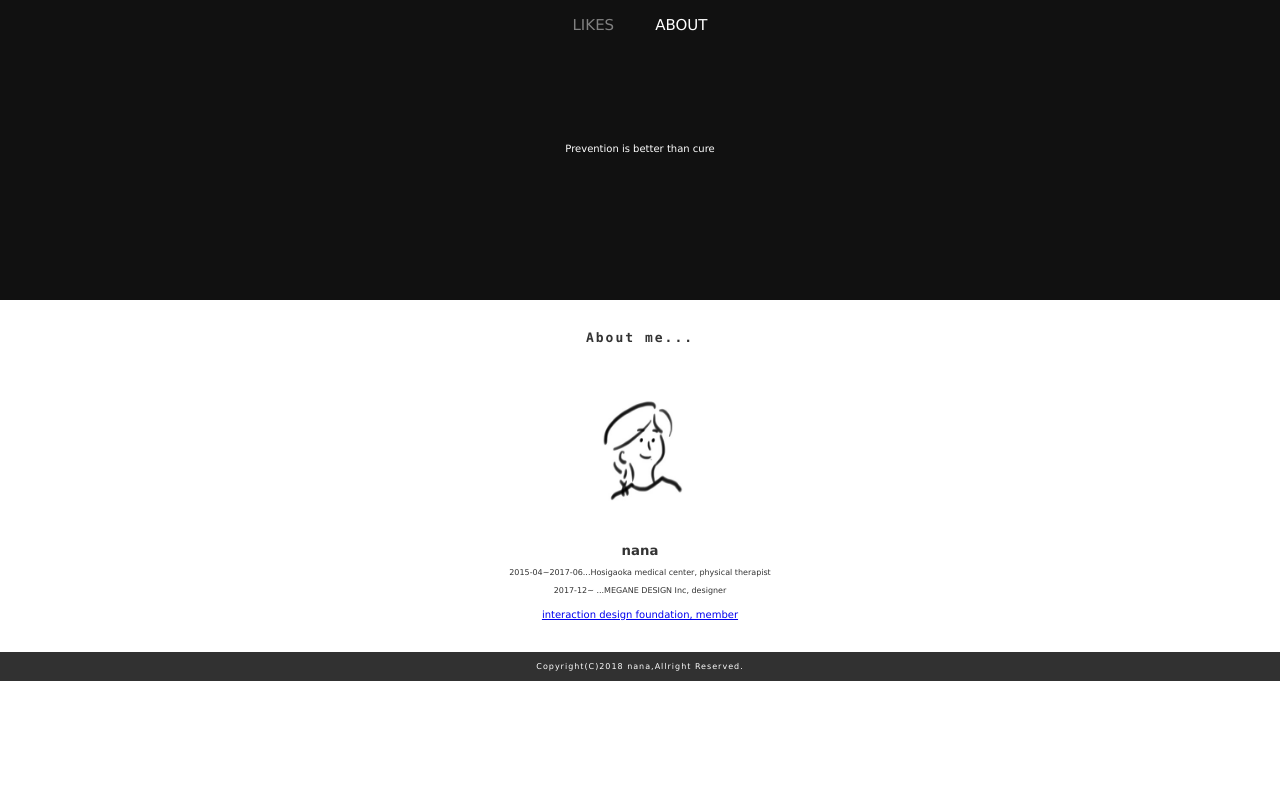
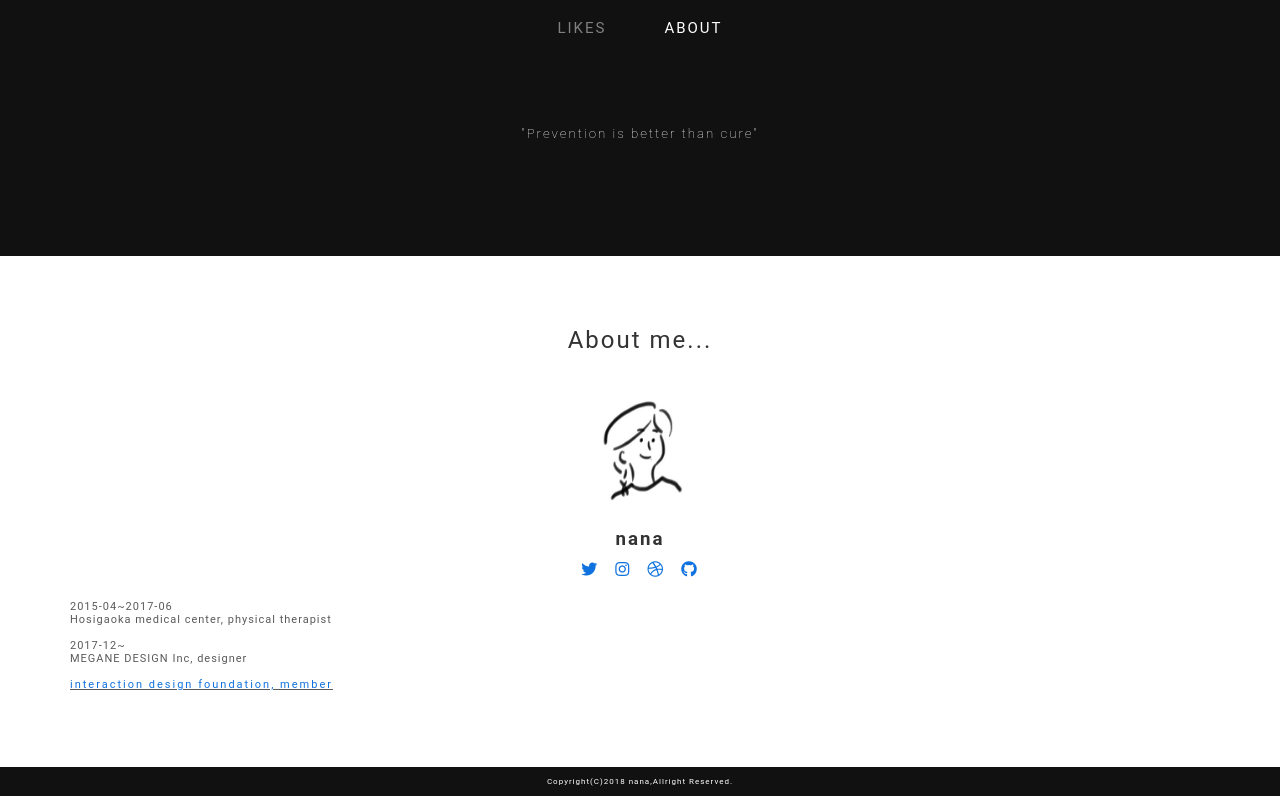
Before and after one commit to nana42352/nana42352.github.io, a plain HTML site: page myportfolio/about.html in a window 1280 px wide. Drawn offline with Linux system fonts and the light colour scheme.

Commit message:
update layout and add sns acounts

```diff
--- a/myportfolio/about.html
+++ b/myportfolio/about.html
@@ -30,31 +30,41 @@ h1 {
       </li>
     </ul>
   </nav>
-  <p>Prevention is better than cure</p>
 </header>
+<main>
+  <div class="greetings">
+    <h5>"Prevention is better than cure"<h5>
+    <p></p>
+  </div>
 
     <div class="top-wrapper">
       <div class="container">
-    <h1>About me...</h1>
-    <!-- <p>おなかはすくよ、楽しいことに目がないよ</p> -->
       <div class="heading">
-    <!-- <h2>I like</h2> -->
+        <h2>About me...</h2>
       </div>
       <div class ="works">
         <div class="profile">
            <img src="img/profile.jpg" width="150" height="150" alt="サンプル">
-       </a>
-       <h5>nana</h5>
-      <p class="txt-contents">2015-04~2017-06...Hosigaoka medical center, physical therapist<br><br>2017-12~ ...MEGANE DESIGN Inc, designer</p>
-      <a class="IDF" href="https://www.interaction-design.org/nana-ogura">interaction design foundation, member</a>
+           <h3>nana</h3>
+           <div class="sns">
+             <a href="https://twitter.com/nell7pizzaworks"><i class="fab fa-twitter my-small"></i></a>
+             <a href="https://www.instagram.com/j7kids"><i class="fab fa-instagram my-small"></i></a>
+             <a href="https://dribbble.com/nell7pizzaworks"><i class="fab fa-dribbble my-small"></i></a>
+             <a href="https://github.com/nana42352"><i class="fab fa-github"></i></a>
            </div>
-    <div class="clear"></div>
+          <p class="txt-contents">2015-04~2017-06<br>Hosigaoka medical center, physical therapist<br><br>2017-12~<br>MEGANE DESIGN Inc, designer
+            <br>
+            <br>
+            <u><a href="https://www.interaction-design.org/nana-ogura">interaction design foundation, member</a></u>
+          </p>
         </div>
+
       </div>
     </div>
 
     <footer>
       <address>Copyright(C)2018 nana,Allright Reserved.</address>
     </footer>
+  </main>
 </body>
 </html>
--- a/myportfolio/css/responsive.css
+++ b/myportfolio/css/responsive.css
@@ -1,7 +1,7 @@
 @media (max-width:1000px) {
   .work{
     width:50%;
-    margin-bottom:50px;
+    margin-bottom:20px;
   }
 
 }
--- a/myportfolio/css/styles.css
+++ b/myportfolio/css/styles.css
@@ -1,27 +1,30 @@
 *{
   box-sizing:border-box;
+  font-family: Roboto,Helvetica,Arial,sans-serif;
+  letter-spacing: 2px;
+}
+
+p{
+  letter-spacing: 1px;
+}
+
+a{
+  color:#1072de;
+  text-decoration: none;
 }
 
 body {
     color: #333;
     font-family: Verdana, sans-serif;
-    /* margin-top: 0px;
-    margin-bottom: 0px;
-    margin-right: 0px;
-    margin-left: 0px; */
     margin: 0;
 }
 
 header{
   text-align: center;
   padding: 10px;
-  /* background-image:
-  url(../img/header.jpg); */
   background-color: #111111;
-  height:300px;
   background-size: cover;
   background-position: 50% 50%;
-  margin-bottom: 20px;
 }
 
 header ul{
@@ -32,7 +35,7 @@ header ul{
 
 header li{
   display: inline-block;
-  pading: 4px 8px;
+  padding: 4px 8px;
   font-size: 15px;
 }
 
@@ -46,10 +49,32 @@ header li > a:hover{
   color: gray;
 }
 
-header p{
-  line-height: 200px;
+.greetings{
+  padding: 20px 0px;
+  height:200px;
+  background-color: #111111;
+  text-align: center;
+}
+
+.greetings h3{
+  display:block;
+  margin-top: 30px;
+  color:white;
+  background-color: #111111;
+  font-weight: lighter;
+}
+
+.greetings h5{
+  display:block;
+  margin-top: 50px;
+  color:white;
+  font-weight: lighter;
+}
+
+.greetings p{
   font-size: 10px;
   color:white;
+  font-weight: lighter;
 }
 
 .active_1{
@@ -63,78 +88,47 @@ header p{
 .container{
   width:100%;
   /* height:800px; */
-  padding:0px 15px;
+  padding:20px 10px 35px;
   margin:30px auto;
   text-align: center;
 }
 
-.container h1{
-  font-size:13px;
-  font-family: "Lucida Console";
-  letter-spacing: 2px;
+.container h2{
+  font-weight: normal;
 }
 
 .container p{
-  font-size: 8px;
-}
-
-.heading{
-  padding: 10px
+  font-size: 11px;
 }
 
 .container h4{
   font-size: 15px;
-  font-weight: lighter;
+  font-weight: 600;
   letter-spacing: 2px;
-  color:black;
+  color:#464646;
+  margin:10px 0px;
 }
-/* section{
-  text-align: center;
-}
-
-section h1{
-  font-weight: normal;
-  margin-bottom: 0;
-}
-
-section p{
-  margin-top: 0;
-  font-size: 14px;
-  padding:5px;
-} */
 
 .icon {
   border-radius: 70px;
-  /* border-color: gray;
-  border-width: 5px;
-  border-style: solid; */
-/*   border: 3px pink solid; */
-  /* box-shadow: x y blur colur */
-/*   box-shadow: 1px 1px 1px gray; */
 }
 
 .works{
-  /* margin-left: auto;
-  margin-right: auto; */
 
   margin: 0px 60px;
-  /* max-width: 50% */
   display:block;
 
 }
 
 .works h5{
-  margin-top:15px;
+  margin-top: 12px;
   margin-bottom:10px;
 }
 
-.works p{
-  transform-style: left;
+.work p{
+  color: #5a5a5a;
 }
 
-.profile{
-margin:0 auto;
-}
 
 .work{
   float:left;
@@ -145,25 +139,30 @@ margin:0 auto;
 .work h6{
   margin:0;
 }
-/* タブレット向けレイアウト */
-/* @media (max-width:1000px){
-  .work{
-    width:50%;
-  }
-} */
-/* スマートフォン向けレイアウト */
-/* @media (max-width:670px){
-  .item{
-    width:100%;
-  }
-} */
 
 .txt-contents{
  color:dark-gray;
 }
 
-.IDF{
-  font-size: 10px;
+.profile{
+  margin:0 auto;
+}
+
+.profile h3{
+  margin: 0px;
+}
+
+.profile > .txt-contents{
+   text-align: left;
+   color: #5a5a5a;
+}
+
+.sns{
+  padding:10px;
+}
+
+.sns a{
+  padding: 5px;
 }
 
 footer{
@@ -172,7 +171,7 @@ footer{
     text-align: center; /*文字の中央寄せ*/
     padding-top: 10px;  /*文字上部の余白指定*/
     padding-bottom: 10px;   /*文字下部の余白指定*/
-    background-color: #313131;  /*背景色の指定*/
+    background-color: #111111;  /*背景色の指定*/
 }
 footer address{
     color: #fff;    /*文字色の指定*/
```
Also changed, not shown: myportfolio/index.html (+13 -6 lines). Lines whose indentation alone changed are shown as unchanged.
